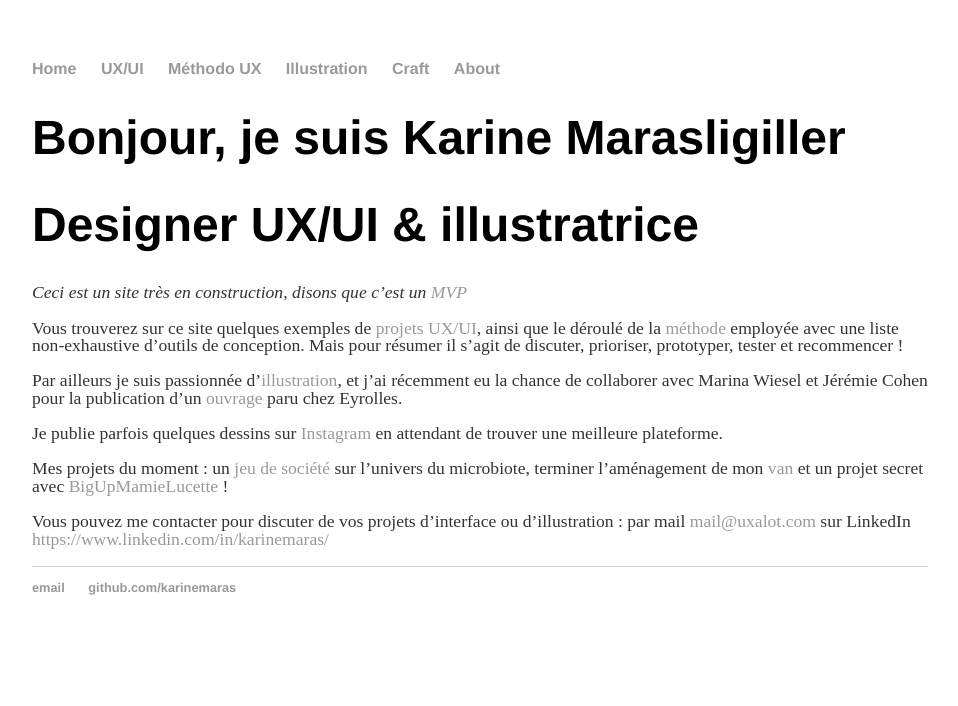
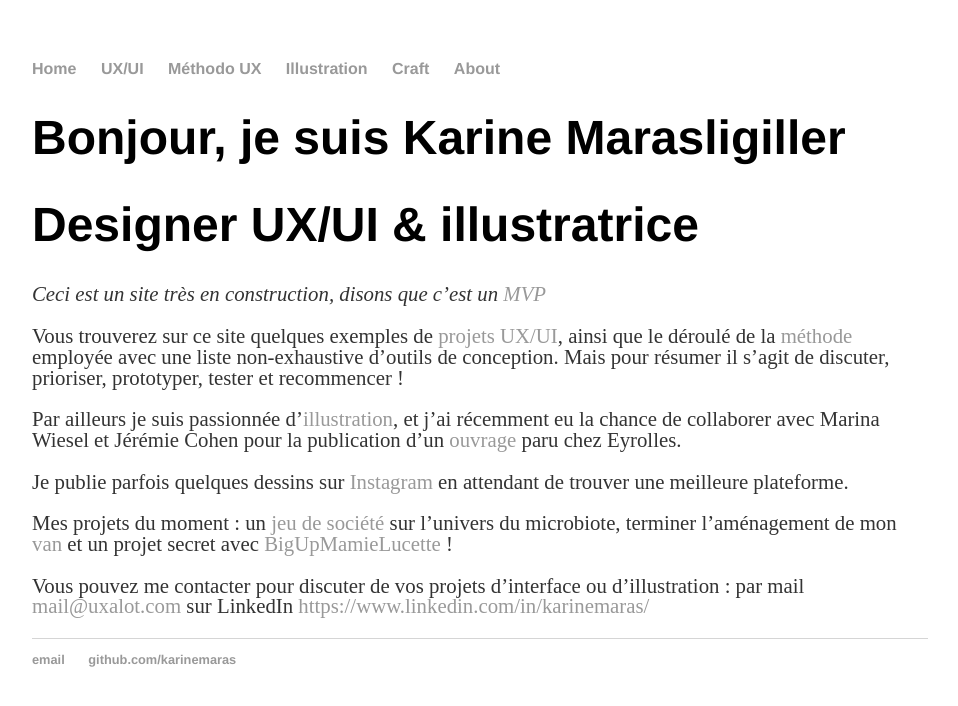
Before and after one commit to KarineMaras/karinemaras.github.io, a Jekyll site: the page built from index.md, in a window 1280 px wide. Shown: the top 706 px of the page, without its empty margins (160-1118 px from the left). Built offline with Jekyll 4.4.1, drawn with Linux system fonts in a browser that asks for light colours.

Commit message:
Update main.css

```diff
--- a/css/main.css
+++ b/css/main.css
@@ -24,7 +24,7 @@ h1 {
     font-family:'Helvetica', 'Arial', 'Sans-Serif';
 }
 p {
-    font-size: 1.1em;
+    font-size: 1.3em;
     line-height: 1em;
     color: #333;
 }
@@ -35,7 +35,7 @@ footer {
 
 ul.posts {
     margin: 20px auto 40px;
-    font-size: 1.1em;
+    font-size: 1.3em;
 }
 
 ul.posts li {
```
